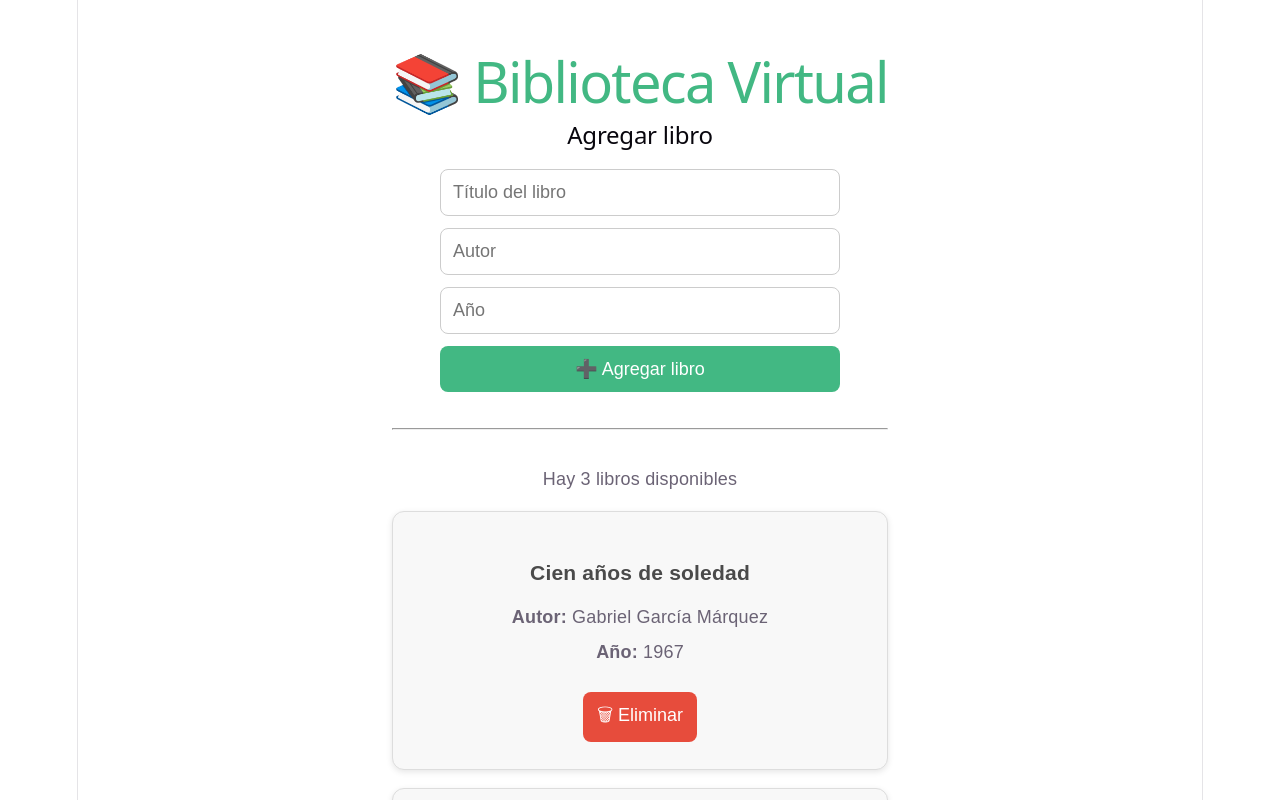
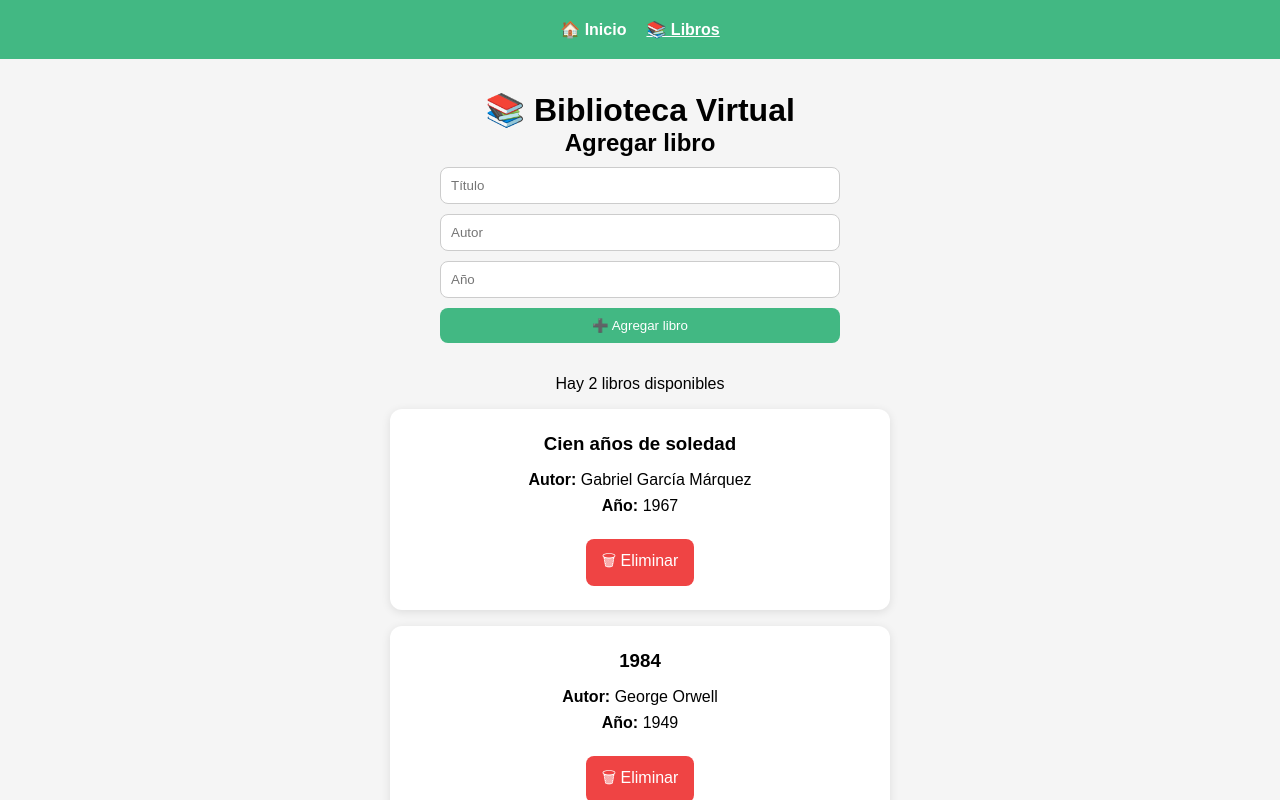
Before and after one commit to gdiazcontreras/evaluacion-m6, a Vue app: page /libros in a window 1280 px wide. Shown: the top 800 px of the page. Built offline with nearby package versions, Linux system fonts and the light colour scheme.

Commit message:
Implementación de navegación SPA con Vue Router

```diff
--- a/package.json
+++ b/package.json
@@ -9,7 +9,8 @@
     "preview": "vite preview"
   },
   "dependencies": {
-    "vue": "^3.5.42"
+    "vue": "^3.5.42",
+    "vue-router": "^5.3.1"
   },
   "devDependencies": {
     "@vitejs/plugin-vue": "^6.0.8",
--- a/src/App.vue
+++ b/src/App.vue
@@ -1,176 +1,51 @@
 <template>
-  <div class="container">
-    <h1>📚 Biblioteca Virtual</h1>
+  <div class="app">
+    <nav>
+      <RouterLink to="/">
+        🏠 Inicio
+      </RouterLink>
 
-    <form
-      class="formulario"
-      @submit.prevent="agregarLibro"
-    >
-      <h2>Agregar libro</h2>
+      <RouterLink to="/libros">
+        📚 Libros
+      </RouterLink>
+    </nav>
 
-      <input
-        v-model="nuevoTitulo"
-        @keyup.enter="agregarLibro"
-        type="text"
-        placeholder="Título del libro"
-      />
-
-      <input
-        v-model="nuevoAutor"
-        @keyup.enter="agregarLibro"
-        type="text"
-        placeholder="Autor"
-      />
-
-      <input
-        v-model.number="nuevoAnio"
-        @keyup.enter="agregarLibro"
-        type="number"
-        placeholder="Año"
-      />
-
-      <button type="submit">
-        ➕ Agregar libro
-      </button>
-    </form>
-
-    <hr />
-
-    <p v-if="libros.length > 0">
-      Hay {{ libros.length }} libros disponibles
-    </p>
-
-    <p v-else>
-      No hay libros disponibles
-    </p>
-
-    <Libro
-      v-for="libro in libros"
-      :key="libro.id"
-      :titulo="libro.titulo"
-      :autor="libro.autor"
-      :anio="libro.anio"
-      @eliminar="eliminarLibro(libro.id)"
-    />
+    <RouterView />
   </div>
 </template>
 
-<script>
-import Libro from './components/Libro.vue'
+<style>
+* {
+  margin: 0;
+  padding: 0;
+  box-sizing: border-box;
+}
 
-export default {
-  name: 'App',
-
-  components: {
-    Libro
-  },
-
-  data() {
-    return {
-      libros: [
-        {
-          id: 1,
-          titulo: 'Cien años de soledad',
-          autor: 'Gabriel García Márquez',
-          anio: 1967
-        },
-        {
-          id: 2,
-          titulo: 'El Principito',
-          autor: 'Antoine de Saint-Exupéry',
-          anio: 1943
-        },
-        {
-          id: 3,
-          titulo: '1984',
-          autor: 'George Orwell',
-          anio: 1949
-        }
-      ],
-
-      nuevoTitulo: '',
-      nuevoAutor: '',
-      nuevoAnio: ''
-    }
-  },
-
-  methods: {
-    agregarLibro() {
-      if (
-        !this.nuevoTitulo ||
-        !this.nuevoAutor ||
-        !this.nuevoAnio
-      ) {
-        alert('Por favor completa todos los campos')
-        return
-      }
-
-      const nuevoLibro = {
-        id: Date.now(),
-        titulo: this.nuevoTitulo,
-        autor: this.nuevoAutor,
-        anio: this.nuevoAnio
-      }
-
-      this.libros.push(nuevoLibro)
-
-      this.nuevoTitulo = ''
-      this.nuevoAutor = ''
-      this.nuevoAnio = ''
-    },
-
-    eliminarLibro(id) {
-      this.libros = this.libros.filter(
-        libro => libro.id !== id
-      )
-    }
-  }
-}
-</script>
-
-<style>
-.container {
-  max-width: 900px;
-  margin: 2rem auto;
-  text-align: center;
+body {
+  background-color: #f5f5f5;
   font-family: Arial, sans-serif;
 }
 
-h1 {
-  color: #42b883;
-  margin-bottom: 1.5rem;
+nav {
+  padding: 20px;
+  background-color: #42b883;
+
+  display: flex;
+  justify-content: center;
+  gap: 20px;
 }
 
-.formulario {
-  display: flex;
-  flex-direction: column;
-  gap: 12px;
-  max-width: 400px;
-  margin: 0 auto 2rem;
+nav a {
+  color: white;
+  text-decoration: none;
+  font-weight: bold;
 }
 
-input {
-  padding: 12px;
-  border: 1px solid #ccc;
-  border-radius: 8px;
-  font-size: 1rem;
+nav a.router-link-active {
+  text-decoration: underline;
 }
 
-button {
-  padding: 12px;
-  border: none;
-  border-radius: 8px;
-  background-color: #42b883;
-  color: white;
-  cursor: pointer;
-  font-size: 1rem;
-}
-
-button:hover {
-  background-color: #369870;
-}
-
-hr {
-  margin: 2rem 0;
+.app {
+  min-height: 100vh;
 }
 </style>
--- a/src/components/Libro.vue
+++ b/src/components/Libro.vue
@@ -23,23 +23,10 @@
 
 <script>
 export default {
-  name: 'Libro',
-
   props: {
-    titulo: {
-      type: String,
-      required: true
-    },
-
-    autor: {
-      type: String,
-      required: true
-    },
-
-    anio: {
-      type: Number,
-      required: true
-    }
+    titulo: String,
+    autor: String,
+    anio: Number
   },
 
   emits: ['eliminar']
@@ -48,21 +35,18 @@ export default {
 
 <style scoped>
 .card {
-  max-width: 500px;
+  background-color: white;
   margin: 1rem auto;
   padding: 1.5rem;
+  max-width: 500px;
 
   border-radius: 12px;
-  border: 1px solid #ddd;
 
-  background-color: #f8f8f8;
-
-  box-shadow: 0 2px 6px rgba(0, 0, 0, 0.1);
+  box-shadow: 0 2px 10px rgba(0, 0, 0, 0.1);
 }
 
 h3 {
   margin-bottom: 1rem;
-  color: #4a4a4a;
 }
 
 p {
@@ -72,20 +56,24 @@ p {
 .btn-eliminar {
   margin-top: 1rem;
 
-  padding: 10px 14px;
+  padding: 10px 16px;
 
   border: none;
   border-radius: 8px;
 
-  background-color: #e74c3c;
+  background-color: #ef4444;
   color: white;
+
+  font-size: 1rem;
+  font-weight: 500;
 
   cursor: pointer;
 
-  transition: 0.2s;
+  transition: 0.2s ease;
 }
 
 .btn-eliminar:hover {
-  background-color: #c0392b;
+  background-color: #dc2626;
+  transform: translateY(-1px);
 }
 </style>
--- a/src/main.js
+++ b/src/main.js
@@ -1,5 +1,7 @@
 import { createApp } from 'vue'
-import './style.css'
 import App from './App.vue'
+import router from './router'
 
-createApp(App).mount('#app')
+createApp(App)
+  .use(router)
+  .mount('#app')
--- /dev/null
+++ b/src/router/index.js
@@ -0,0 +1,28 @@
+import { createRouter, createWebHistory } from 'vue-router'
+
+import Inicio from '../views/Inicio.vue'
+import ListaLibros from '../views/ListaLibros.vue'
+import DetalleLibro from '../views/DetalleLibro.vue'
+
+const routes = [
+  {
+    path: '/',
+    component: Inicio
+  },
+  {
+    path: '/libros',
+    component: ListaLibros
+  },
+  {
+    path: '/libros/:id',
+    component: DetalleLibro,
+    props: true
+  }
+]
+
+const router = createRouter({
+  history: createWebHistory(),
+  routes
+})
+
+export default router
--- /dev/null
+++ b/src/views/DetalleLibro.vue
@@ -0,0 +1,20 @@
+<template>
+  <div class="detalle">
+    <h1>📖 Detalle del Libro</h1>
+
+    <h2>ID: {{ id }}</h2>
+  </div>
+</template>
+
+<script>
+export default {
+  props: ['id']
+}
+</script>
+
+<style scoped>
+.detalle {
+  text-align: center;
+  padding: 3rem;
+}
+</style>
--- /dev/null
+++ b/src/views/Inicio.vue
@@ -0,0 +1,41 @@
+<template>
+  <div class="inicio">
+    <h1>📚 Bienvenida a BookList SPA</h1>
+
+    <p>
+      Gestiona tu colección de libros favoritos.
+    </p>
+
+    <RouterLink
+      class="btn"
+      to="/libros"
+    >
+      Ver Biblioteca
+    </RouterLink>
+  </div>
+</template>
+
+<style scoped>
+.inicio {
+  text-align: center;
+  padding: 4rem 2rem;
+}
+
+h1 {
+  margin-bottom: 1rem;
+  color: #42b883;
+}
+
+p {
+  margin-bottom: 2rem;
+}
+
+.btn {
+  background-color: #42b883;
+  color: white;
+  text-decoration: none;
+
+  padding: 12px 20px;
+  border-radius: 8px;
+}
+</style>
--- /dev/null
+++ b/src/views/ListaLibros.vue
@@ -0,0 +1,146 @@
+<template>
+  <div class="container">
+    <h1>📚 Biblioteca Virtual</h1>
+
+    <form
+      class="formulario"
+      @submit.prevent="agregarLibro"
+    >
+      <h2>Agregar libro</h2>
+
+      <input
+        v-model="nuevoTitulo"
+        type="text"
+        placeholder="Título"
+      />
+
+      <input
+        v-model="nuevoAutor"
+        type="text"
+        placeholder="Autor"
+      />
+
+      <input
+        v-model.number="nuevoAnio"
+        type="number"
+        placeholder="Año"
+      />
+
+      <button type="submit">
+        ➕ Agregar libro
+      </button>
+    </form>
+
+    <p v-if="libros.length > 0">
+      Hay {{ libros.length }} libros disponibles
+    </p>
+
+    <p v-else>
+      No hay libros disponibles
+    </p>
+
+    <Libro
+      v-for="libro in libros"
+      :key="libro.id"
+      :titulo="libro.titulo"
+      :autor="libro.autor"
+      :anio="libro.anio"
+      @eliminar="eliminarLibro(libro.id)"
+    />
+  </div>
+</template>
+
+<script>
+import Libro from '../components/Libro.vue'
+
+export default {
+  components: {
+    Libro
+  },
+
+  data() {
+    return {
+      libros: [
+        {
+          id: 1,
+          titulo: 'Cien años de soledad',
+          autor: 'Gabriel García Márquez',
+          anio: 1967
+        },
+        {
+          id: 2,
+          titulo: '1984',
+          autor: 'George Orwell',
+          anio: 1949
+        }
+      ],
+
+      nuevoTitulo: '',
+      nuevoAutor: '',
+      nuevoAnio: ''
+    }
+  },
+
+  methods: {
+    agregarLibro() {
+      if (
+        !this.nuevoTitulo ||
+        !this.nuevoAutor ||
+        !this.nuevoAnio
+      ) {
+        return
+      }
+
+      this.libros.push({
+        id: Date.now(),
+        titulo: this.nuevoTitulo,
+        autor: this.nuevoAutor,
+        anio: this.nuevoAnio
+      })
+
+      this.nuevoTitulo = ''
+      this.nuevoAutor = ''
+      this.nuevoAnio = ''
+    },
+
+    eliminarLibro(id) {
+      this.libros = this.libros.filter(
+        libro => libro.id !== id
+      )
+    }
+  }
+}
+</script>
+
+<style scoped>
+.container {
+  max-width: 900px;
+  margin: 2rem auto;
+  text-align: center;
+}
+
+.formulario {
+  display: flex;
+  flex-direction: column;
+  gap: 10px;
+
+  max-width: 400px;
+  margin: 0 auto 2rem;
+}
+
+input {
+  padding: 10px;
+  border-radius: 8px;
+  border: 1px solid #ccc;
+}
+
+button {
+  padding: 10px;
+  border-radius: 8px;
+  border: none;
+
+  background-color: #42b883;
+  color: white;
+  cursor: pointer;
+}
+</style>
```
Also changed, not shown: 1 other file (tests, documents, lock files or other folders).
